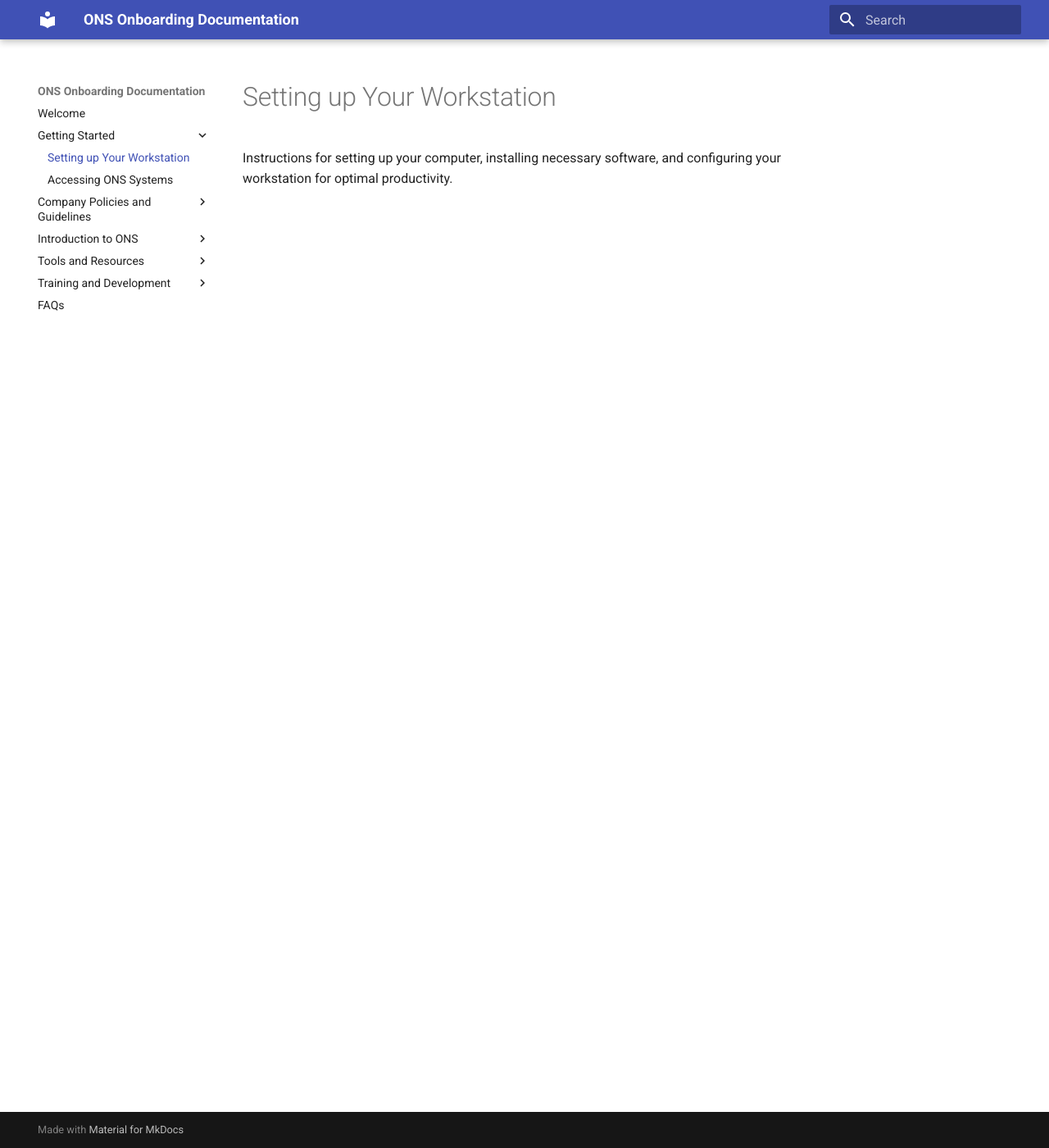
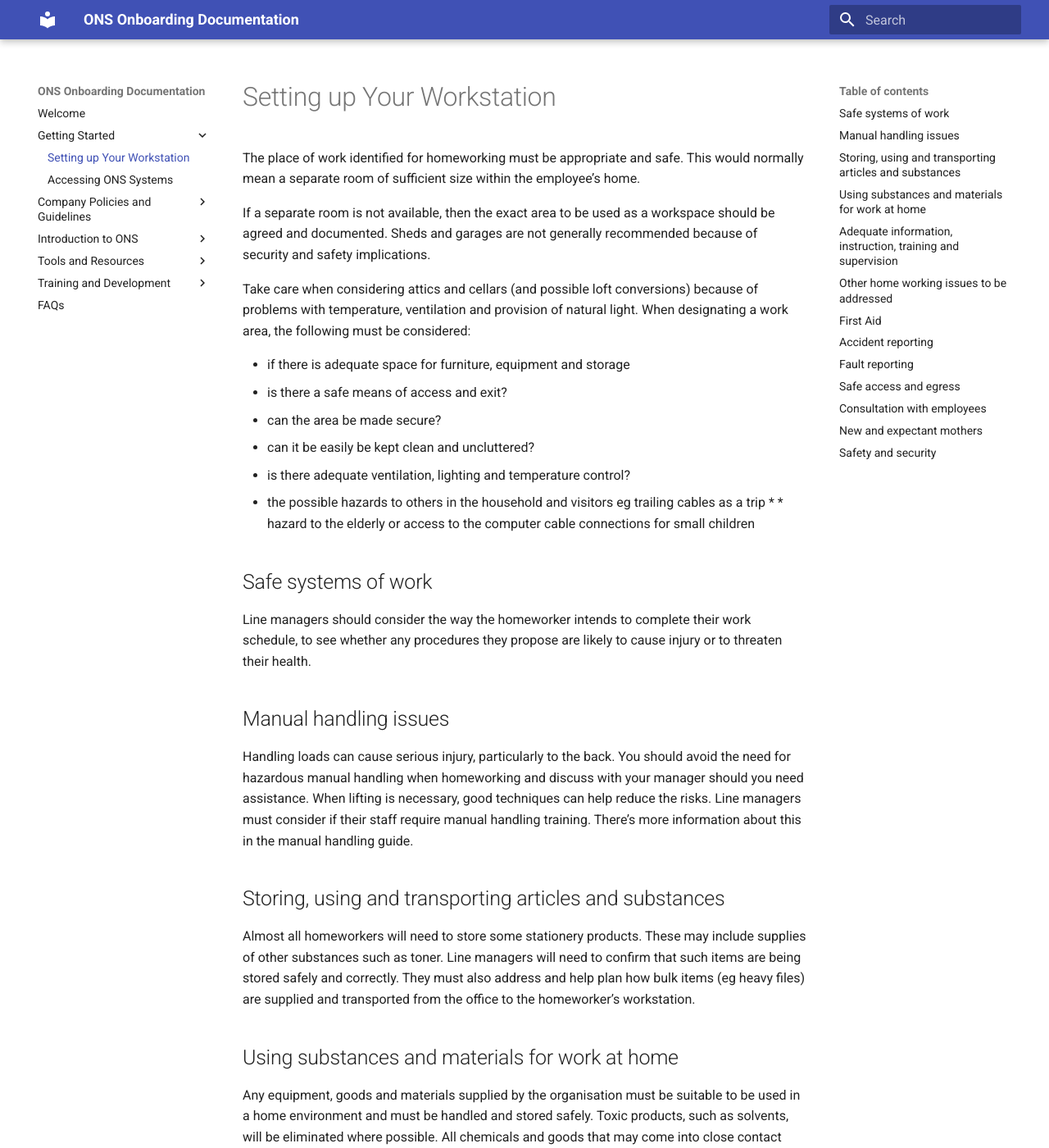
Before and after one commit to ONS-Innovation/ONS_Onboarding_SDP, an MkDocs documentation site: the page built from docs/getting_started/workstation.md, in a window 1280 px wide and 1400 px high. Shown: the whole window at 82% size. Built offline with MkDocs 1.6.1 and Material for MkDocs 9.7.7, drawn with Linux system fonts in a browser that asks for light colours; some of the changed text lies outside the part shown.

Commit message:
Update workstation.md

```diff
--- a/docs/getting_started/workstation.md
+++ b/docs/getting_started/workstation.md
@@ -1,3 +1,52 @@
 # Setting up Your Workstation
 
-Instructions for setting up your computer, installing necessary software, and configuring your workstation for optimal productivity.
+The place of work identified for homeworking must be appropriate and safe. This would normally mean a separate room of sufficient size within the employee’s home.
+
+If a separate room is not available, then the exact area to be used as a workspace should be agreed and documented. Sheds and garages are not generally recommended because of security and safety implications.
+
+Take care when considering attics and cellars (and possible loft conversions) because of problems with temperature, ventilation and provision of natural light. When designating a work area, the following must be considered:
+
+* if there is adequate space for furniture, equipment and storage
+* is there a safe means of access and exit?
+* can the area be made secure?
+* can it be easily be kept clean and uncluttered?
+* is there adequate ventilation, lighting and temperature control?
+* the possible hazards to others in the household and visitors eg trailing cables as a trip * * hazard to the elderly or access to the computer cable connections for small children
+
+## Safe systems of work
+Line managers should consider the way the homeworker intends to complete their work schedule, to see whether any procedures they propose are likely to cause injury or to threaten their health.
+
+## Manual handling issues
+Handling loads can cause serious injury, particularly to the back. You should avoid the need for hazardous manual handling when homeworking and discuss with your manager should you need assistance. When lifting is necessary, good techniques can help reduce the risks. Line managers must consider if their staff require manual handling training. There’s more information about this in the manual handling guide.
+
+## Storing, using and transporting articles and substances
+Almost all homeworkers will need to store some stationery products. These may include supplies of other substances such as toner. Line managers will need to confirm that such items are being stored safely and correctly. They must also address and help plan how bulk items (eg heavy files) are supplied and transported from the office to the homeworker’s workstation.
+
+## Using substances and materials for work at home
+Any equipment, goods and materials supplied by the organisation must be suitable to be used in a home environment and must be handled and stored safely. Toxic products, such as solvents, will be eliminated where possible. All chemicals and goods that may come into close contact with children must be made safe. Homeworkers can check to see if substances and materials are dangerous by looking for hazard warnings on the label of the goods they receive from the organisation. If they feel that an item is unsafe, they shouldn’t attempt to open it and should contact their line manager immediately for advice.
+
+## Adequate information, instruction, training and supervision
+Line managers, where required, must organise basic training in the operation of any equipment provided, before the homeworking begins. Homeworkers must receive the same information and training on H&S issues as office-based staff.
+
+## Other home working issues to be addressed
+
+## First Aid
+ONS will supply basic first aid materials, and these should be ordered via your business area stationary arrangements.
+
+## Accident reporting
+If a Homeworker has an accident and/or sustains an injury during the course of their work, they must report it to the FM Helpdesk and to their Line Manager.  The Line Manager must ensure it is recorded in the Accident Book and should inform the H&S Practitioner.  H&S Practitioners at each site will report and keep a record of certain work-related accidents and incidents.
+
+## Fault reporting
+Homeworkers must report all faults associated with their work equipment to the DST Service desk.
+
+## Safe access and egress
+A safe means of access to equipment and furniture and a safe means of exit in the event of a fire, must be maintained.  Smoke alarms must be fitted and maintained by the Homeworker.
+
+## Consultation with employees
+The Line Manager must ensure the H&S issues raised by homeworkers are presented to the appropriate safety representatives.
+
+## New and expectant mothers
+Attention must be paid to homeworkers who are new or expectant mothers.  Risks include those to the unborn child or to the child of a woman who is still breast feeding, not just to risks to the mother herself.  A new or expectant mother means anyone who is pregnant, who has given birth within the previous six months or who is breast feeding.
+
+## Safety and security
+To safeguard homeworkers’ privacy, safety and security, meetings with anyone other than work colleagues should be arranged either at the contact’s place of work or at an ONS office and not in the homeworker’s home.
```
